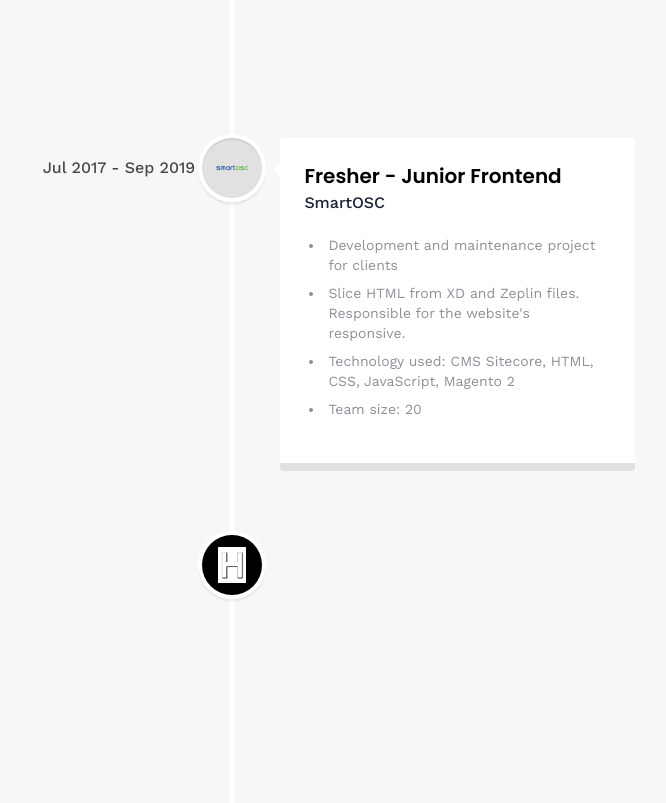
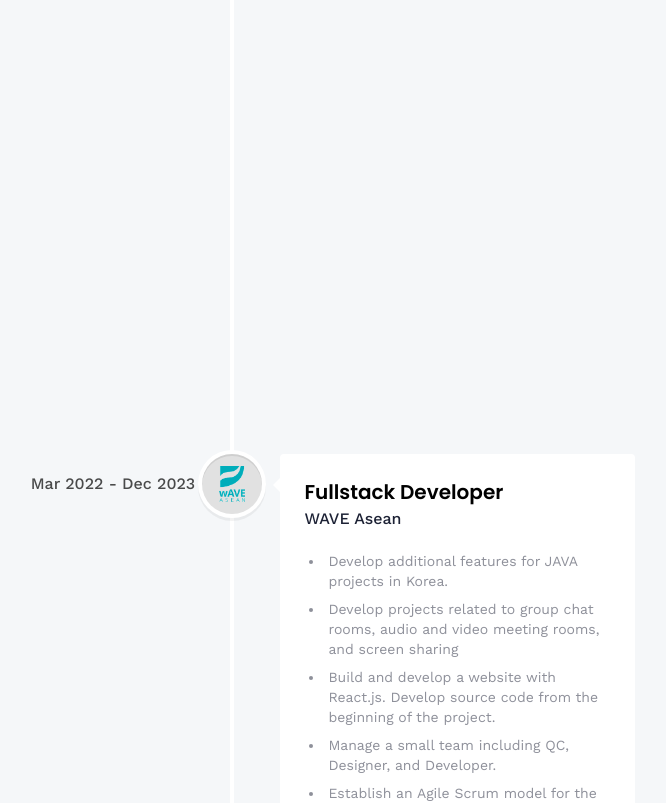
Before and after one commit to baophung020394/phunggiabao-portfolio, a React (Vite) app: page /about in a window 1280 px wide. Shown: the part 1240-2043 px from the top of the page, without its empty margins (408-1074 px from the left). Built offline with nearby package versions, Linux system fonts and the light colour scheme; no server answers.

Commit message:
reverse expericence work

```diff
--- a/src/pages/About.jsx
+++ b/src/pages/About.jsx
@@ -56,7 +56,7 @@ const About = () => {
 
         <div className="mt-12 flex">
           <VerticalTimeline>
-            {experiences.map((experience, index) => (
+            {experiences.reverse().map((experience, index) => (
               <VerticalTimelineElement
                 key={experience.company_name}
                 date={experience.date}
```
